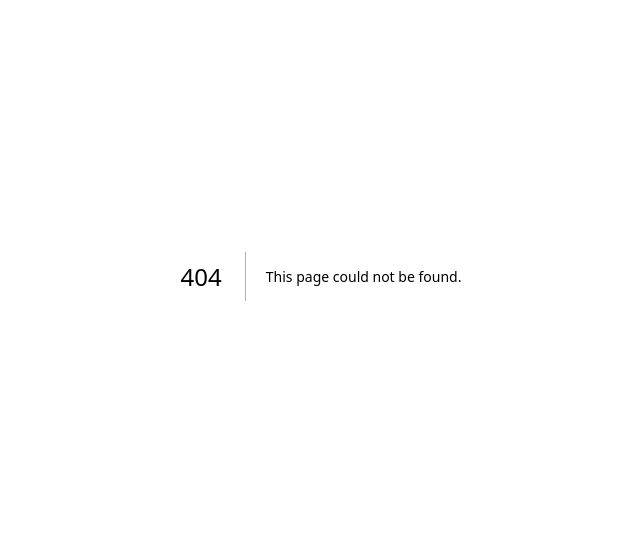
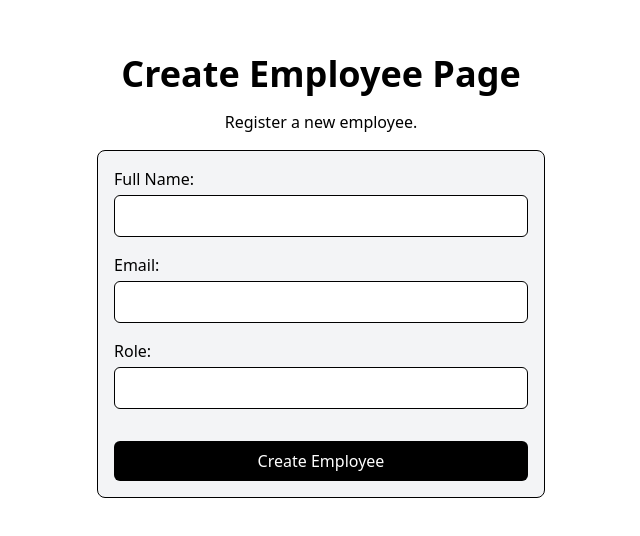
Before and after one commit to MarcoSaba71ni/mini-AI-HR, a Next.js app: page /create-employee in a window 1280 px wide. Before the commit this address had no page. Shown: the part 124-660 px from the top of the page, without its empty margins (319-959 px from the left). Built offline with nearby package versions, Linux system fonts and the light colour scheme; no server answers.

Commit message:
creating employee card, create employee page with form and send request to supabase, updating employees

```diff
--- /dev/null
+++ b/src/app/components/EmployeeCard.tsx
@@ -0,0 +1,19 @@
+import EmployeeType from "@/types/employees";
+import { supabase } from "@/lib/supabase";
+
+type Props = {
+    employee: EmployeeType;
+}
+
+function EmployeeCard({employee}: Props) {
+
+    return (
+    <div key={employee.id} className="border p-4 rounded">
+        <h2 className="text-2xl font-semibold">{employee.full_name}</h2>
+        <p>Email: {employee.email}</p>
+        <p>Role: {employee.role}</p>
+    </div>
+    )
+}
+
+export default EmployeeCard;
--- /dev/null
+++ b/src/app/create-employee/page.tsx
@@ -0,0 +1,89 @@
+"use client";
+import { useState } from "react";
+import { supabase } from "@/lib/supabase";
+import { useRouter } from "next/navigation";
+
+
+
+function CreateEmployee() {
+
+
+    const [fullName, setFullName] = useState("");
+    const [email, setEmail] = useState("");
+    const [role, setRole] = useState("");
+    const router = useRouter();
+
+    async function handleSubmit(e: React.FormEvent) {
+        e.preventDefault();
+        const { data, error } = await supabase.from("employees").insert({
+            full_name: fullName,
+            email,
+            role,
+            is_active: true,
+        });
+        console.log("Insert response:", { data, error });
+        if (error) {
+        console.error(error);
+        return;
+        }
+
+        router.push("/employees");
+        console.log("Employee created:", data);
+    };
+
+
+
+
+    return (
+        <main className="min-h-screen flex flex-col items-center justify-center gap-4">
+            <h1 className="text-4xl font-bold">
+                Create Employee Page
+            </h1>
+            <p>Register a new employee.</p>
+            <form
+            onSubmit={handleSubmit} className="border bg-gray-100 rounded-lg p-4 flex flex-col gap-4 w-full max-w-md">
+                <div className="flex flex-col gap-1">
+                    <label htmlFor="full_name">Full Name:</label>
+                    <input
+                        value={fullName}
+                        onChange={(e) => setFullName(e.target.value)}
+                        className="border p-2 rounded-md bg-white"
+                        type="text"
+                        id="full_name"
+                        name="full_name"
+                    />
+                </div>
+                <div className="flex flex-col gap-1">
+                    <label htmlFor="email">Email:</label>
+                    <input
+                        value={email}
+                        onChange={(e) => setEmail(e.target.value)}
+                        className="border p-2 rounded-md bg-white"
+                        type="email"
+                        id="email"
+                        name="email"
+                    />
+                </div>
+                <div className="flex flex-col gap-1">
+                    <label htmlFor="role">Role:</label>
+                    <input
+                        value={role}
+                        onChange={(e) => setRole(e.target.value)}
+                        className="border p-2 rounded-md bg-white"
+                        type="text"
+                        id="role"
+                        name="role"
+                    />
+                </div>
+                <button
+                    type="submit"
+                    className="bg-black text-white px-4 py-2 cursor-pointer rounded-md mt-4"
+                >
+                    Create Employee
+                </button>
+            </form>
+        </main>
+    )
+}
+
+export default CreateEmployee;
--- /dev/null
+++ b/src/app/employees/page.tsx
@@ -0,0 +1,83 @@
+"use client";
+import { useEffect, useState } from "react";
+import { supabase } from "@/lib/supabase";
+import EmployeeType from "../../types/employees";
+import EmployeeCard from "../components/EmployeeCard";
+import { useRouter } from "next/navigation";
+import Link from "next/link";
+
+function Employees() {
+    const [employees, setEmployees] = useState<EmployeeType[]>([]);
+    const [ loading, setLoading] = useState<boolean>(true);
+    const [error, setError] = useState<string | null>(null);
+    const router = useRouter();
+
+    useEffect(() => {
+
+        async function getEmployees() {
+            setLoading(true);
+            setError(null);
+
+            try {
+                const { data, error } = await supabase.from("employees").select("*");
+                console.log("Fetched employees data:", data);
+
+                if (error) {
+                    console.error("Error fetching employees:", error);
+                    throw error;
+                }
+
+                setEmployees(data as EmployeeType[]);
+            } catch (error) {
+                setError("Error fetching employees");
+                console.error("Error fetching employees:", error);
+            } finally {
+                setLoading(false);
+            }
+        }
+
+        async function checkAuth() {
+            const {data : {user} } = await supabase.auth.getUser();
+            if (!user) {
+                router.push("/");
+                return
+            }
+
+        getEmployees();
+        };
+
+        checkAuth();
+    }, []);
+
+
+  return (
+    <main className="min-h-screen flex flex-col items-center justify-center gap-4">
+        <h1 className="text-4xl font-bold">
+            Employees Page
+        </h1>
+        <p>This is the employees page.</p>
+        <Link
+            className="border px-4 py-2 rounded"
+            href="/create-employee"
+        >
+            Create Employee
+        </Link>
+        { loading && (
+         <p>Loading employees...</p>
+        ) }
+        { error && (
+         <p>{error}</p>
+        ) }
+        <div className="flex flex-wrap gap-4">
+            {employees.map((employee: EmployeeType) => (
+                <EmployeeCard key={employee.id} employee={employee} />
+            ))}
+        </div>
+        {employees.length === 0 && <p>No employees found.</p>}
+
+
+    </main>
+  );
+}
+
+export default Employees;
--- a/src/app/page.tsx
+++ b/src/app/page.tsx
@@ -50,6 +50,14 @@ export default function Home() {
           </Link>
         </>
       )}
+      <div>
+        <Link
+          href="/employees"
+          className="border px-4 py-2 rounded"
+        >
+          Go to Employees Page
+        </Link>
+      </div>
     </main>
   );
 
--- /dev/null
+++ b/src/types/employees.ts
@@ -0,0 +1,8 @@
+type EmployeeType = {
+    id: number;
+    full_name: string;
+    email: string;
+    role: string;
+}
+
+export default EmployeeType;
```
